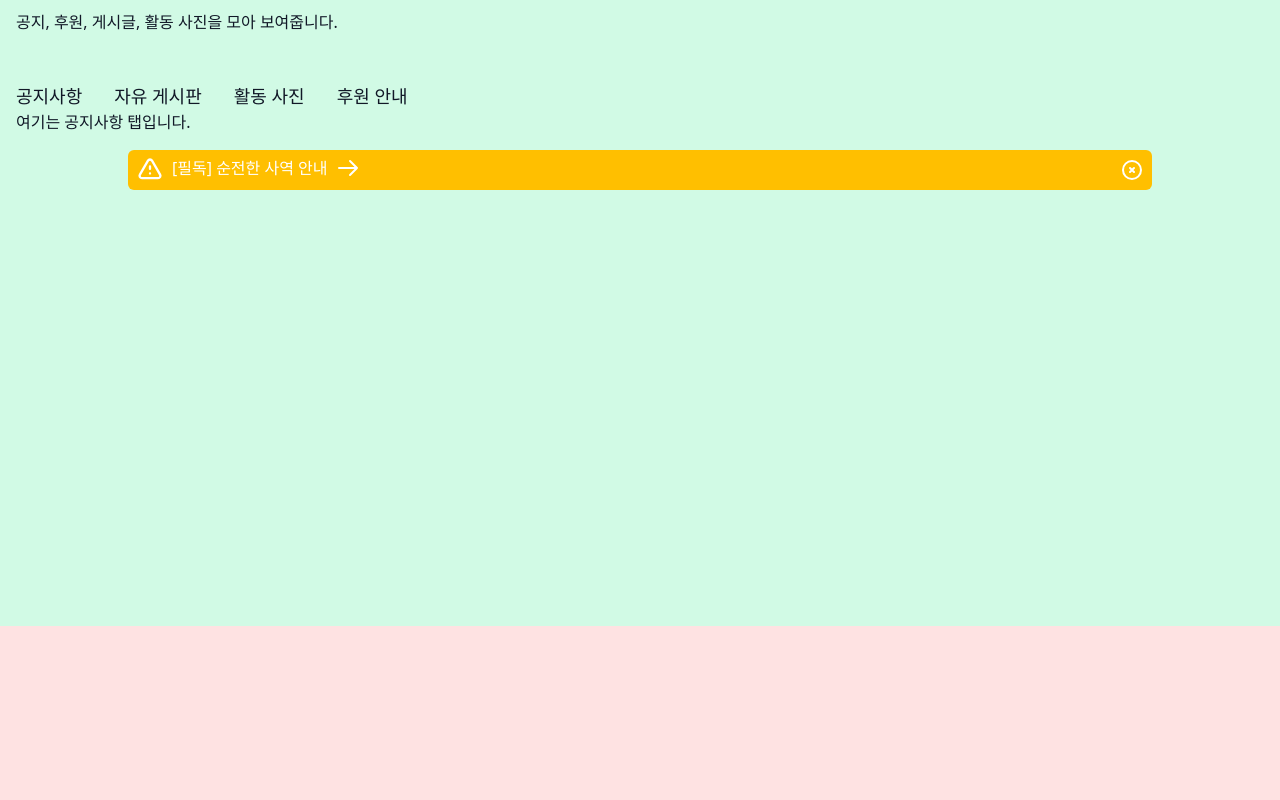
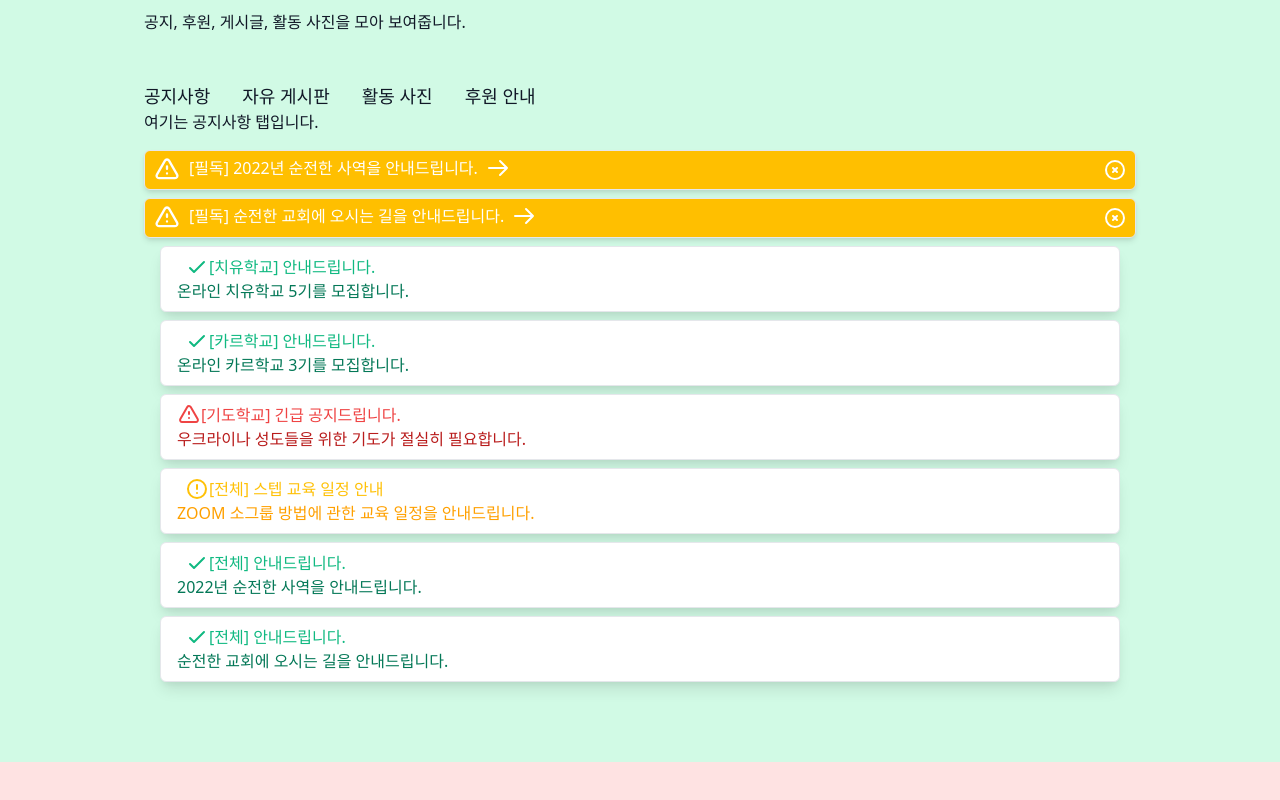
Before and after one commit to parkyoungmean/pure-church, a Vue app: page / in a window 1280 px wide. Shown: the part 3691-4491 px from the top of the page. Built offline with nearby package versions, Linux system fonts and the light colour scheme.

Commit message:
07-02 notices: improve SimpleLists component for Notice

```diff
--- a/src/components/SimpleHome.vue
+++ b/src/components/SimpleHome.vue
@@ -60,7 +60,7 @@
   <!-- notices & donation -->
   <section id="notices" class="min-h-screen bg-green-100">
     <div class="w-full min-h-screen font-sans text-gray-900">
-      <main class="md:py-16 px-4 mx-auto max-w-7xl">
+      <main class="md:py-16 px-4 mx-auto max-w-5xl">
         <div>
           <div>
             <h1 class="text-center text-5xl font-bold text-gray-500 pt-8 pb-10">
@@ -121,7 +121,7 @@
             <div x-show="tab === 'notice'" class="">
               <p>여기는 공지사항 탭입니다.</p>
               <!-- SimpleList -->
-              <SimpleList />
+              <SimpleList :primaryNotices="primaryNotices" :notices="notices" />
             </div>
             <div x-show="tab === 'bbs'" class="">
               <p class="text-cw-grey-900">여기는 자유게시판입니다.</p>
@@ -181,7 +181,7 @@ export default {
     const state = reactive({
       count: 0,
     });
-    /* slides for home */
+    /* slides for Home */
     let slides = [
       {
         id: 0,
@@ -203,6 +203,101 @@ export default {
         subtitle: "",
         description: "",
         src: "bg-3",
+      },
+    ];
+    /* notices for Notices Section */
+    let primaryNotices = [
+      {
+        id: 4,
+        caption: "안내드립니다.",
+        title: "2022년 순전한 사역을 안내드립니다.",
+        img: "",
+        author: "",
+        tag: "전체",
+        type: "standard",
+        isPrimary: true,
+        content: "내용 준비중입니다.",
+      },
+      {
+        id: 5,
+        caption: "안내드립니다.",
+        title: "순전한 교회에 오시는 길을 안내드립니다.",
+        img: "",
+        author: "",
+        tag: "전체",
+        type: "standard",
+        isPrimary: true,
+        content: "내용 준비중입니다.",
+      },
+    ];
+    /* notices for Notices Section */
+    let notices = [
+      {
+        id: 0,
+        caption: "안내드립니다.",
+        title: "온라인 치유학교 5기를 모집합니다.",
+        img: "",
+        author: "",
+        tag: "치유학교",
+        type: "standard",
+        isPrimary: false,
+        content: "내용 준비중입니다.",
+      },
+      {
+        id: 1,
+        caption: "안내드립니다.",
+        title: "온라인 카르학교 3기를 모집합니다.",
+        img: "",
+        author: "",
+        tag: "카르학교",
+        type: "standard",
+        isPrimary: false,
+        content: "내용 준비중입니다.",
+      },
+      {
+        id: 2,
+        caption: "긴급 공지드립니다.",
+        title: "우크라이나 성도들을 위한 기도가 절실히 필요합니다.",
+        img: "",
+        author: "",
+        tag: "기도학교",
+        type: "emergency",
+        isPrimary: false,
+        content: "내용 준비중입니다.",
+      },
+      {
+        id: 3,
+        caption: "스텝 교육 일정 안내",
+        title: "ZOOM 소그룹 방법에 관한 교육 일정을 안내드립니다.",
+        img: "https://i.imgur.com/LRbjgMF.jpg",
+        author: "",
+        tag: "전체",
+        type: "important",
+        isPrimary: false,
+        content: "예배에 집중하는 학생들입니다.",
+        link: "#kar",
+      },
+      {
+        id: 4,
+        caption: "안내드립니다.",
+        title: "2022년 순전한 사역을 안내드립니다.",
+        img: "",
+        author: "",
+        tag: "전체",
+        type: "standard",
+        isPrimary: true,
+        content: "내용 준비중입니다.",
+      },
+      {
+        id: 5,
+        caption: "안내드립니다.",
+        title: "순전한 교회에 오시는 길을 안내드립니다.",
+        img: "",
+        author: "",
+        tag: "전체",
+        type: "standard",
+        isPrimary: false,
+        content: "내용 준비중입니다.",
       },
     ];
 
@@ -322,6 +417,8 @@ export default {
       ...toRefs(state),
       schools,
       slides,
+      primaryNotices,
+      notices,
       posts,
     };
   },
--- a/src/components/SimpleList.vue
+++ b/src/components/SimpleList.vue
@@ -1,22 +1,28 @@
 <template>
-  <div class="container py-4 max-w-5xl mx-auto">
+  <div class="container py-4 max-w-5xl mx-auto space-y-2">
+    <!-- Primary Notice -->
     <div
+      v-for="pnotice in primaryNotices"
+      :key="pnotice.id"
       class="
         w-full
-        h-10
+        md:h-10
+        xxs:h-8
+        p-2
         bg-[#FFBF00]
         text-white
         rounded-md
+        shadow-md
+        border border-gray-200
         flex
         justify-between
         items-center
-        p-2
       "
     >
       <div class="flex space-x-2">
         <svg
           xmlns="http://www.w3.org/2000/svg"
-          class="h-7 w-7"
+          class="md:h-7 md:w-7 xxs:h-6 xxs:w-6"
           fill="none"
           viewBox="0 0 24 24"
           stroke="currentColor"
@@ -29,7 +35,10 @@
           />
         </svg>
         <!-- title -->
-        <h2>[필독] 순전한 사역 안내</h2>
+        <!-- 큰 화면에서 표시됨 -->
+        <h2 class="xxs:hidden md:block">[필독] {{ pnotice.title }}</h2>
+        <!-- 모바일 화면에서 표시됨 -->
+        <h2 class="md:hidden xxs:block xxs:text-sm">[필독] {{ pnotice.title.substr(0, 18) + '...' }}</h2>
         <!-- -> button -->
         <a href="">
           <svg
@@ -58,7 +67,7 @@
       <!-- Close button -->
       <svg
         xmlns="http://www.w3.org/2000/svg"
-        class="h-6 w-6 hover:cursor-pointer"
+        class="md:h-6 md:w-6 xxs:h-5 xxs:w-5 hover:cursor-pointer"
         fill="none"
         viewBox="0 0 24 24"
         stroke="currentColor"
@@ -71,6 +80,107 @@
         />
       </svg>
     </div>
+    <!-- End of Primary Notice -->
+    <!-- Normal Notice -->
+    <div
+      v-for="notice in notices"
+      :key="notice.id"
+      class="
+        space-y-2
+        left-0
+        sm:left-auto
+        w-full
+        justify-center
+        sm:justify-end
+        px-4
+        sm:right-0
+      "
+    >
+      <div
+        class="
+          .min-h-[16]
+          w-full
+          px-4
+          py-2
+          bg-white
+          rounded-md
+          shadow-lg
+          border border-gray-200
+          sm:right-0
+        "
+      >
+        <div
+          class="flex space-x-2"
+          :class="[
+            notice.type === 'emergency'
+              ? 'text-red-500'
+              : notice.type === 'important'
+              ? 'text-amber-500'
+              : 'text-green-500',
+          ]"
+        >
+          <svg
+            v-show="notice.type === 'emergency'"
+            xmlns="http://www.w3.org/2000/svg"
+            class="h-6 w-6"
+            fill="none"
+            viewBox="0 0 24 24"
+            stroke="currentColor"
+            stroke-width="2"
+          >
+            <path
+              stroke-linecap="round"
+              stroke-linejoin="round"
+              d="M12 9v2m0 4h.01m-6.938 4h13.856c1.54 0 2.502-1.667 1.732-3L13.732 4c-.77-1.333-2.694-1.333-3.464 0L3.34 16c-.77 1.333.192 3 1.732 3z"
+            />
+          </svg>
+          <svg
+            v-show="notice.type === 'important'"
+            xmlns="http://www.w3.org/2000/svg"
+            class="h-6 w-6"
+            fill="none"
+            viewBox="0 0 24 24"
+            stroke="currentColor"
+            stroke-width="2"
+          >
+            <path
+              stroke-linecap="round"
+              stroke-linejoin="round"
+              d="M12 8v4m0 4h.01M21 12a9 9 0 11-18 0 9 9 0 0118 0z"
+            />
+          </svg>
+          <svg
+            v-show="notice.type === 'standard'"
+            xmlns="http://www.w3.org/2000/svg"
+            class="h-6 w-6"
+            fill="none"
+            viewBox="0 0 24 24"
+            stroke="currentColor"
+            stroke-width="2"
+          >
+            <path
+              stroke-linecap="round"
+              stroke-linejoin="round"
+              d="M5 13l4 4L19 7"
+            />
+          </svg>
+          [{{ notice.tag }}] {{ notice.caption }}
+        </div>
+        <div
+          class="max-w-md"
+          :class="[
+            notice.type === 'emergency'
+              ? 'text-red-700'
+              : notice.type === 'important'
+              ? 'text-amber-700'
+              : 'text-green-700',
+          ]"
+        >
+          {{ notice.title }}
+        </div>
+      </div>
+    </div>
+    <!-- End of Normal Notice -->
   </div>
 </template>
 
@@ -78,6 +188,16 @@
 /* eslint-disable */
 
 export default {
+  props: {
+    notices: {
+      type: Object,
+      required: true,
+    },
+    primaryNotices: {
+      type: Object,
+      required: true,
+    },
+  },
   setup() {
     return {};
   },
--- a/tailwind.config.js
+++ b/tailwind.config.js
@@ -7,6 +7,7 @@ module.exports = {
   darkMode: false, // or 'media' or 'class'
   theme: {
     screens: {
+      xxs: '370px',
       xs: '540px',
       sm: '640px',
       md: '768px',
@@ -29,6 +30,8 @@ module.exports = {
       purple: colors.violet,
       pink: colors.pink,
       'amber': '#FFBF00',
+      'amber-500': '#FFC107',
+      'amber-700': '#FFA000',
       /* color of bbs */
       'cw-grey-050' : '#F0F4FB',
       'cw-grey-100' : '#D9E2EC',
```
